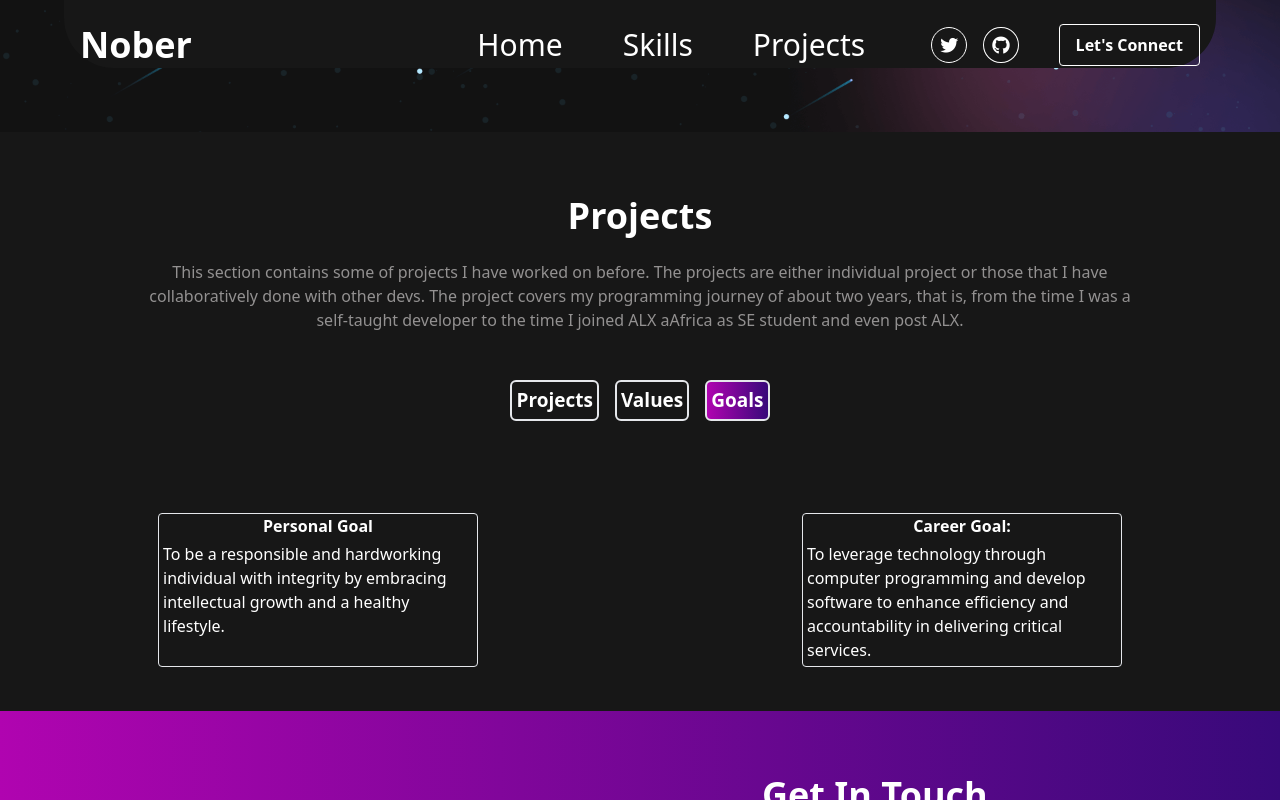
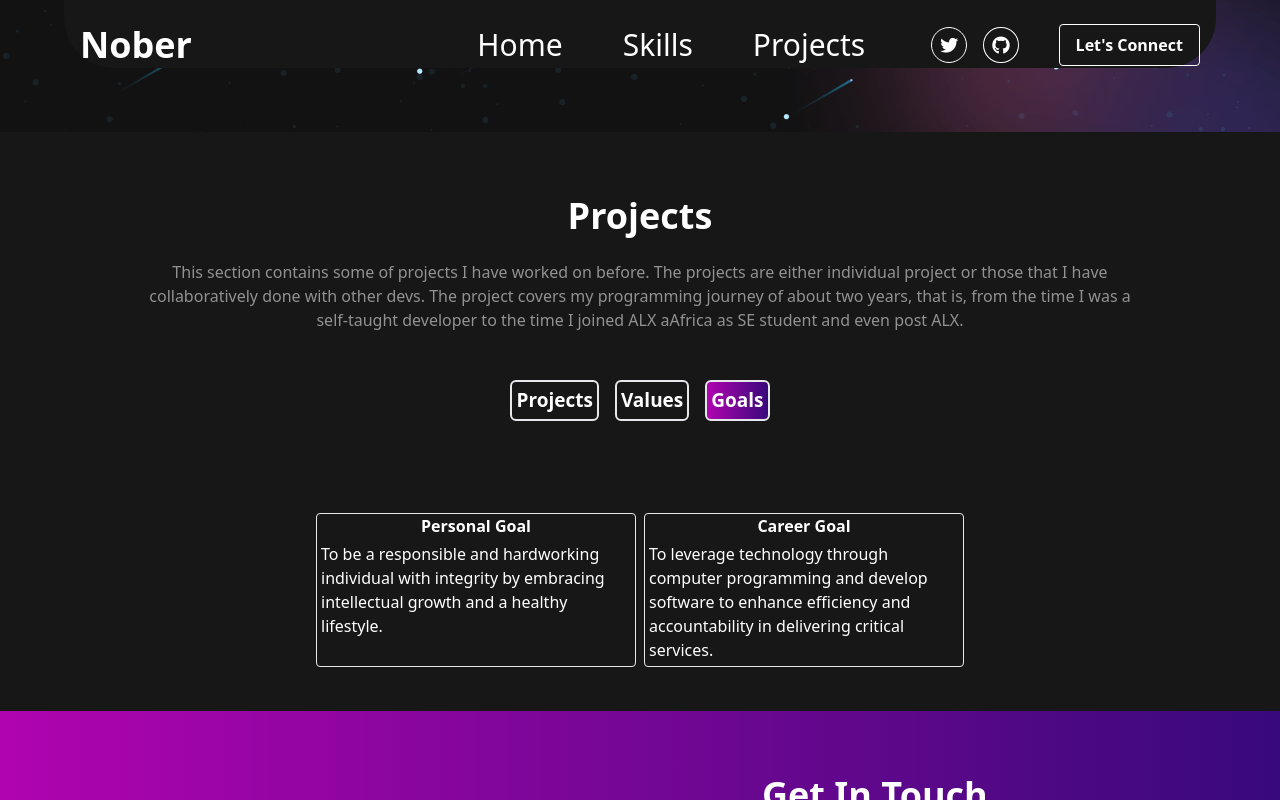
Before and after one commit to mainanorbert/nober-portfolio, a React (Vite) app: page / in a window 1280 px wide. Both pictures are taken after a click on the button "Goals". Shown: the part 1268-2068 px from the top of the page. Built offline with nearby package versions, Linux system fonts and the light colour scheme.

Commit message:
install framer-motion and implemented it on the goals component

```diff
--- a/package.json
+++ b/package.json
@@ -11,6 +11,7 @@
   "dependencies": {
     "axios": "^1.2.5",
     "bootstrap": "^5.2.3",
+    "framer-motion": "^11.2.10",
     "react": "^18.2.0",
     "react-anchor-link-smooth-scroll": "^1.0.12",
     "react-bootstrap": "^2.7.1",
--- a/src/components/Goals.jsx
+++ b/src/components/Goals.jsx
@@ -1,28 +1,86 @@
-import React from 'react'
+// import React from 'react'
+
+// const Goals = () => {
+//     return (
+//         <>
+//             <div className='flex justify-center'>
+
+//                 <div className='h-3rem] flex md:w-8/12 justify-around space-x-2'>
+//                     <div className='border max-w-[20rem] rounded'>
+//                         <h1 className='font-bold'>Personal Goal</h1>
+//                         <p className='text-left p-1'> To be a responsible and hardworking individual with integrity by embracing intellectual growth and a
+//                             healthy lifestyle.</p>
+//                     </div>
+//                     <div className='border max-w-[20rem] rounded'>
+//                         <h1 className='font-bold'>Career Goal:</h1>
+//                        <p className='text-left p-1'>
+//                        To leverage technology through computer programming and develop software to enhance efficiency and
+//                         accountability in delivering critical services.
+//                        </p>
+//                     </div>
+
+//                 </div>
+//             </div>
+//         </>
+//     )
+// }
+
+// export default Goals
+
+
+import React, { useState, useEffect, useRef } from 'react';
+import { motion } from 'framer-motion';
 
 const Goals = () => {
-    return (
-        <>
-            <div className='md:flex justify-center'>
+  const [inView, setInView] = useState(false);
+  const goalsRef = useRef(null);
 
-                <div className='h-3rem] flex md:w-8/12 justify-around space-x-2'>
-                    <div className='border max-w-[20rem] rounded'>
-                        <h1 className='font-bold'>Personal Goal</h1>
-                        <p className='text-left p-1'> To be a responsible and hardworking individual with integrity by embracing intellectual growth and a
-                            healthy lifestyle.</p>
-                    </div>
-                    <div className='border max-w-[20rem] rounded'>
-                        <h1 className='font-bold'>Career Goal:</h1>
-                       <p className='text-left p-1'>
-                       To leverage technology through computer programming and develop software to enhance efficiency and
-                        accountability in delivering critical services.
-                       </p>
-                    </div>
+  useEffect(() => {
+    const observer = new IntersectionObserver(
+      ([entry]) => {
+        if (entry.isIntersecting) {
+          setInView(true);
+          observer.disconnect();
+        }
+      },
+      {
+        threshold: 0.1,
+      }
+    );
 
-                </div>
-            </div>
-        </>
-    )
-}
+    if (goalsRef.current) {
+      observer.observe(goalsRef.current);
+    }
 
-export default Goals
+    return () => {
+      if (goalsRef.current) {
+        observer.unobserve(goalsRef.current);
+      }
+    };
+  }, []);
+
+  return (
+    <div className='flex justify-center' ref={goalsRef}>
+      <div className='h-3rem flex md:w-8/12 justify-around space-x-2'>
+        {['Personal Goal', 'Career Goal'].map((title, index) => (
+          <motion.div
+            key={title}
+            initial={{ opacity: 0, y: 50 }}
+            animate={{ opacity: inView ? 1 : 0, y: inView ? 0 : 50 }}
+            transition={{ duration: 0.5, delay: index * 0.2 }}
+            className='border max-w-[20rem] rounded'
+          >
+            <h1 className='font-bold'>{title}</h1>
+            <p className='text-left p-1'>
+              {title === 'Personal Goal'
+                ? 'To be a responsible and hardworking individual with integrity by embracing intellectual growth and a healthy lifestyle.'
+                : 'To leverage technology through computer programming and develop software to enhance efficiency and accountability in delivering critical services.'}
+            </p>
+          </motion.div>
+        ))}
+      </div>
+    </div>
+  );
+};
+
+export default Goals;
```
Also changed, not shown: 1 other file (tests, documents, lock files or other folders).
